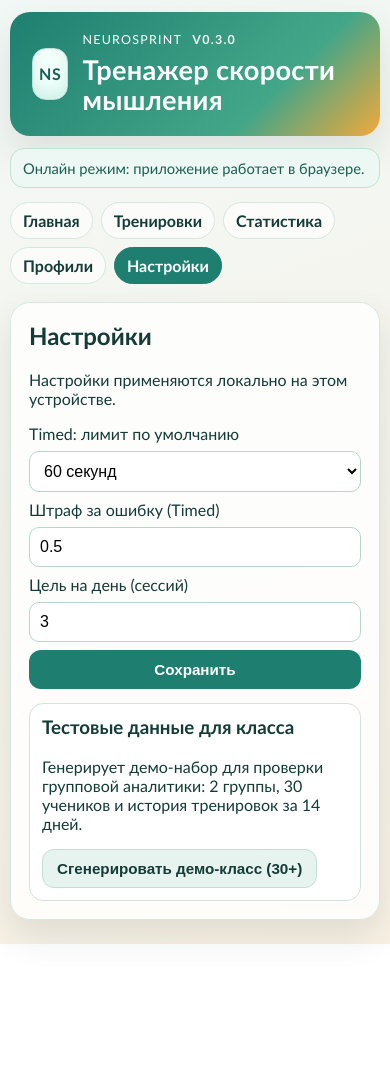
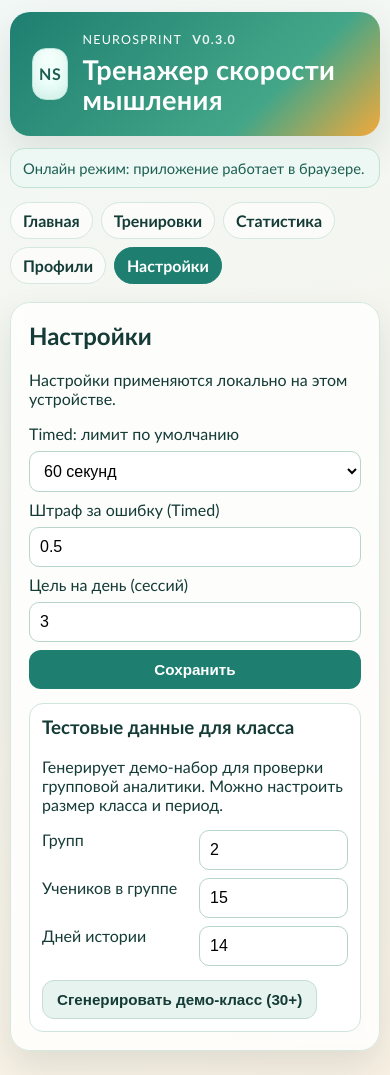
Before and after one commit to DREDGV/NeuroSprint, a React (Vite) app: page /settings in a window 390 px wide. Before the commit the page ends 944 px from the top, so only its background shows below. Built offline with nearby package versions, Linux system fonts and the light colour scheme.

Commit message:
v0.3.B: harden fixture UX and mobile stats readability

```diff
--- a/src/app/styles.css
+++ b/src/app/styles.css
@@ -277,6 +277,12 @@ body {
   gap: 12px;
 }
 
+.profiles-list.scrollable {
+  max-height: 320px;
+  overflow: auto;
+  padding-right: 6px;
+}
+
 .profile-item {
   border: 1px solid #cfe4dc;
   border-radius: 14px;
@@ -320,6 +326,20 @@ body {
   margin: 8px 0 0;
   color: var(--text-muted);
   font-size: 0.94rem;
+}
+
+.fixture-grid {
+  display: grid;
+  grid-template-columns: repeat(auto-fit, minmax(140px, 1fr));
+  gap: 8px;
+}
+
+.fixture-grid input {
+  border: 1px solid #b8d4cb;
+  border-radius: 10px;
+  padding: 10px;
+  font-size: 1rem;
+  background: #fff;
 }
 
 .stat-card {
@@ -489,4 +509,12 @@ body {
   .grid-cell {
     min-height: 54px;
   }
+
+  .comparison-grid {
+    grid-template-columns: 1fr;
+  }
+
+  .profiles-list.scrollable {
+    max-height: 240px;
+  }
 }
--- a/src/pages/SettingsPage.tsx
+++ b/src/pages/SettingsPage.tsx
@@ -26,6 +26,9 @@ export function SettingsPage() {
 
   const [fixtureBusy, setFixtureBusy] = useState(false);
   const [fixtureMessage, setFixtureMessage] = useState<string | null>(null);
+  const [fixtureGroupsCount, setFixtureGroupsCount] = useState(2);
+  const [fixtureStudentsPerGroup, setFixtureStudentsPerGroup] = useState(15);
+  const [fixtureDays, setFixtureDays] = useState(14);
 
   function handleSubmit(event: FormEvent) {
     event.preventDefault();
@@ -45,14 +48,28 @@ export function SettingsPage() {
   }
 
   async function handleGenerateDemoFixture() {
+    const groupsCount = Math.max(1, Math.min(8, Math.round(fixtureGroupsCount)));
+    const studentsPerGroup = Math.max(
+      1,
+      Math.min(40, Math.round(fixtureStudentsPerGroup))
+    );
+    const days = Math.max(3, Math.min(45, Math.round(fixtureDays)));
+
+    const approved = window.confirm(
+      `Сгенерировать демо-данные?\nГрупп: ${groupsCount}\nУчеников в группе: ${studentsPerGroup}\nДней: ${days}`
+    );
+    if (!approved) {
+      return;
+    }
+
     setFixtureBusy(true);
     setFixtureMessage(null);
 
     try {
       const summary = await generateDemoClassroomFixture({
-        groupsCount: 2,
-        studentsPerGroup: 15,
-        days: 14,
+        groupsCount,
+        studentsPerGroup,
+        days,
         replaceExistingDemoData: true
       });
 
@@ -120,9 +137,43 @@ export function SettingsPage() {
       <section className="setup-block" data-testid="settings-fixture-block">
         <h3>Тестовые данные для класса</h3>
         <p>
-          Генерирует демо-набор для проверки групповой аналитики: 2 группы, 30 учеников
-          и история тренировок за 14 дней.
+          Генерирует демо-набор для проверки групповой аналитики. Можно настроить
+          размер класса и период.
         </p>
+        <div className="fixture-grid">
+          <label htmlFor="fixture-groups">Групп</label>
+          <input
+            id="fixture-groups"
+            type="number"
+            min={1}
+            max={8}
+            value={fixtureGroupsCount}
+            onChange={(event) => setFixtureGroupsCount(Number(event.target.value))}
+            data-testid="fixture-groups-input"
+          />
+
+          <label htmlFor="fixture-students">Учеников в группе</label>
+          <input
+            id="fixture-students"
+            type="number"
+            min={1}
+            max={40}
+            value={fixtureStudentsPerGroup}
+            onChange={(event) => setFixtureStudentsPerGroup(Number(event.target.value))}
+            data-testid="fixture-students-input"
+          />
+
+          <label htmlFor="fixture-days">Дней истории</label>
+          <input
+            id="fixture-days"
+            type="number"
+            min={3}
+            max={45}
+            value={fixtureDays}
+            onChange={(event) => setFixtureDays(Number(event.target.value))}
+            data-testid="fixture-days-input"
+          />
+        </div>
         <div className="action-row">
           <button
             type="button"
--- a/src/pages/StatsGroupPage.tsx
+++ b/src/pages/StatsGroupPage.tsx
@@ -343,7 +343,7 @@ export function StatsGroupPage() {
             </button>
           </div>
 
-          <ul className="profiles-list">
+          <ul className="profiles-list scrollable">
             {members.map((member) => (
               <li key={member.id} className="profile-item">
                 <div>
```
Also changed, not shown: 3 other files (tests, documents, lock files or other folders).
